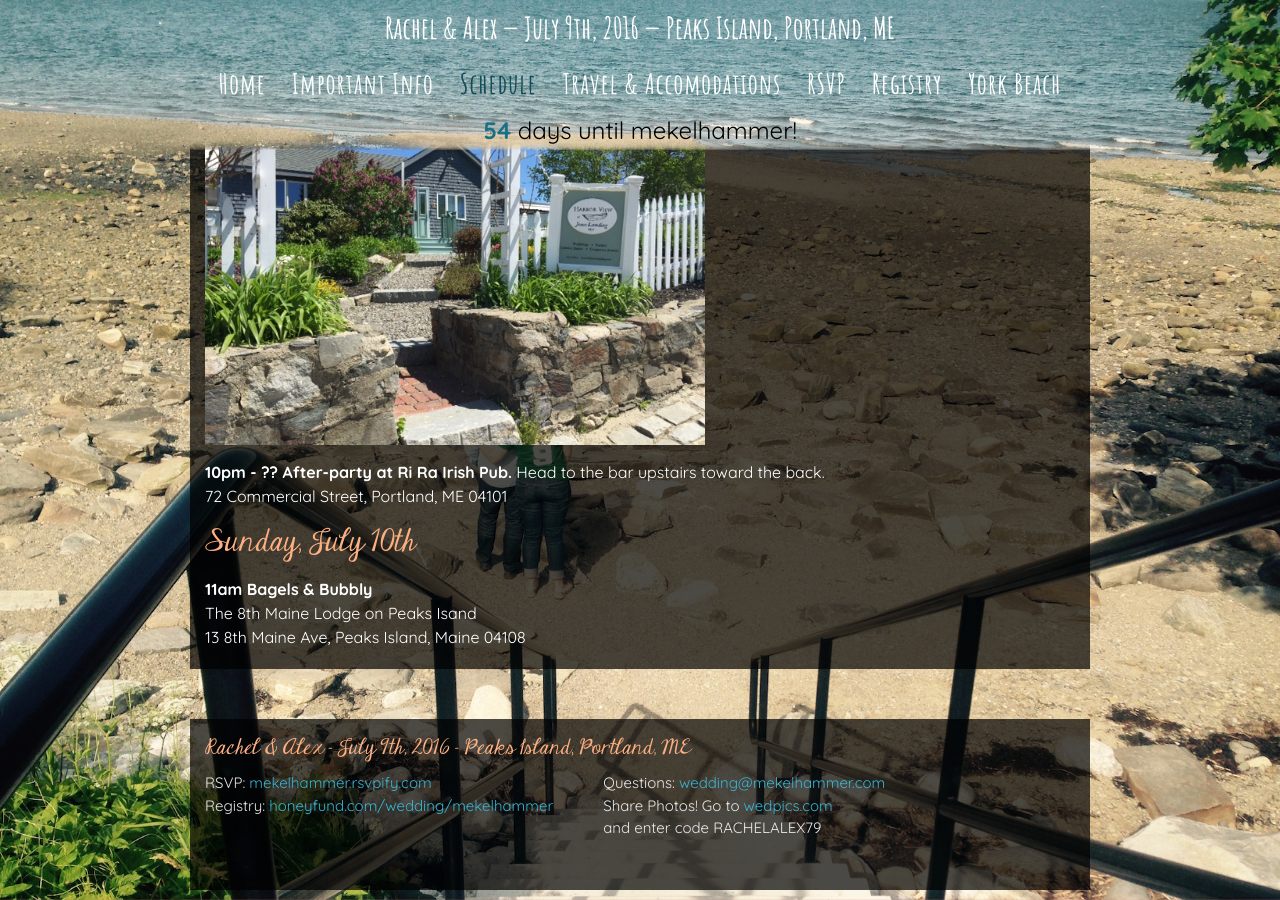
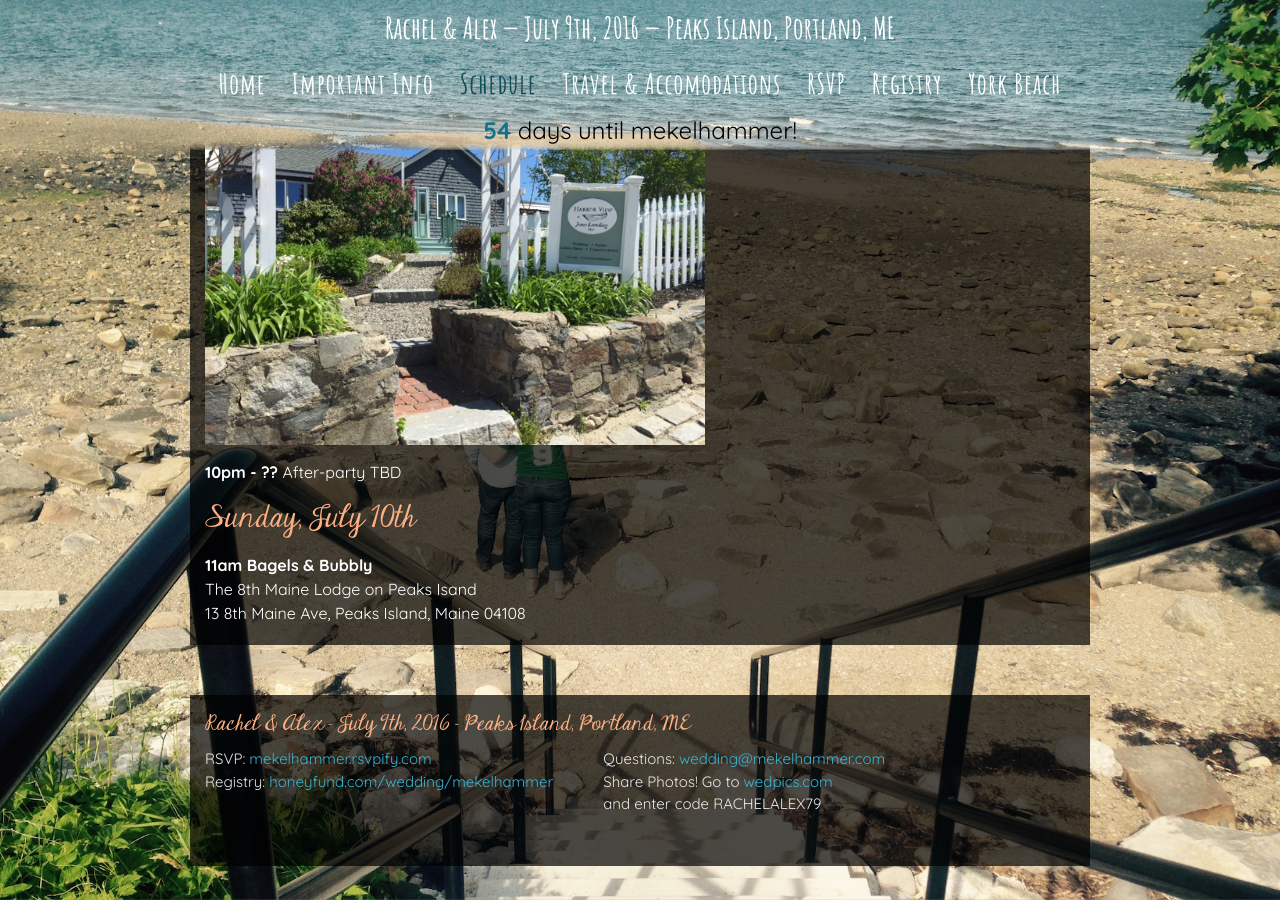
Before and after one commit to amekelburg/wedsite, a Jekyll site: the page built from 3-schedule.md, in a window 1280 px wide and 900 px high, scrolled down 1463 px. Built offline with Jekyll 4.4.1, drawn with Linux system fonts in a browser that asks for light colours; some web fonts are replaced; comment, search, counter and statistics services are not loaded.

Commit message:
Update 3-schedule.md

```diff
--- a/3-schedule.md
+++ b/3-schedule.md
@@ -34,8 +34,7 @@ Located immediately to the left of the ferry terminal on Peaks Island.
 
 ![Harbor view at Jones Landing](/img/jones-landing.jpg){:width="500px"}
 
-  **10pm - ?? After-party at Ri Ra Irish Pub.** Head to the bar upstairs toward the back.
-72 Commercial Street, Portland, ME 04101
+  **10pm - ??** After-party TBD
 
 ### Sunday, July 10th
 
```
